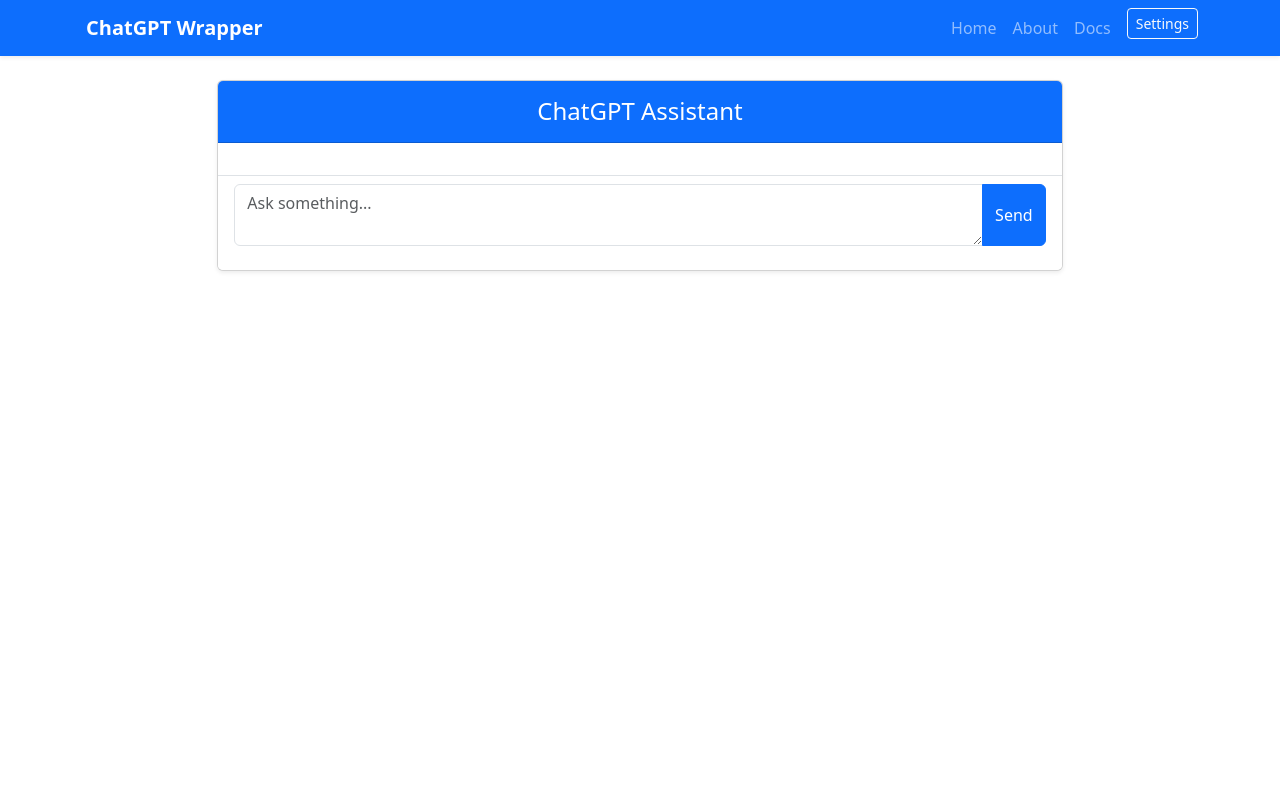
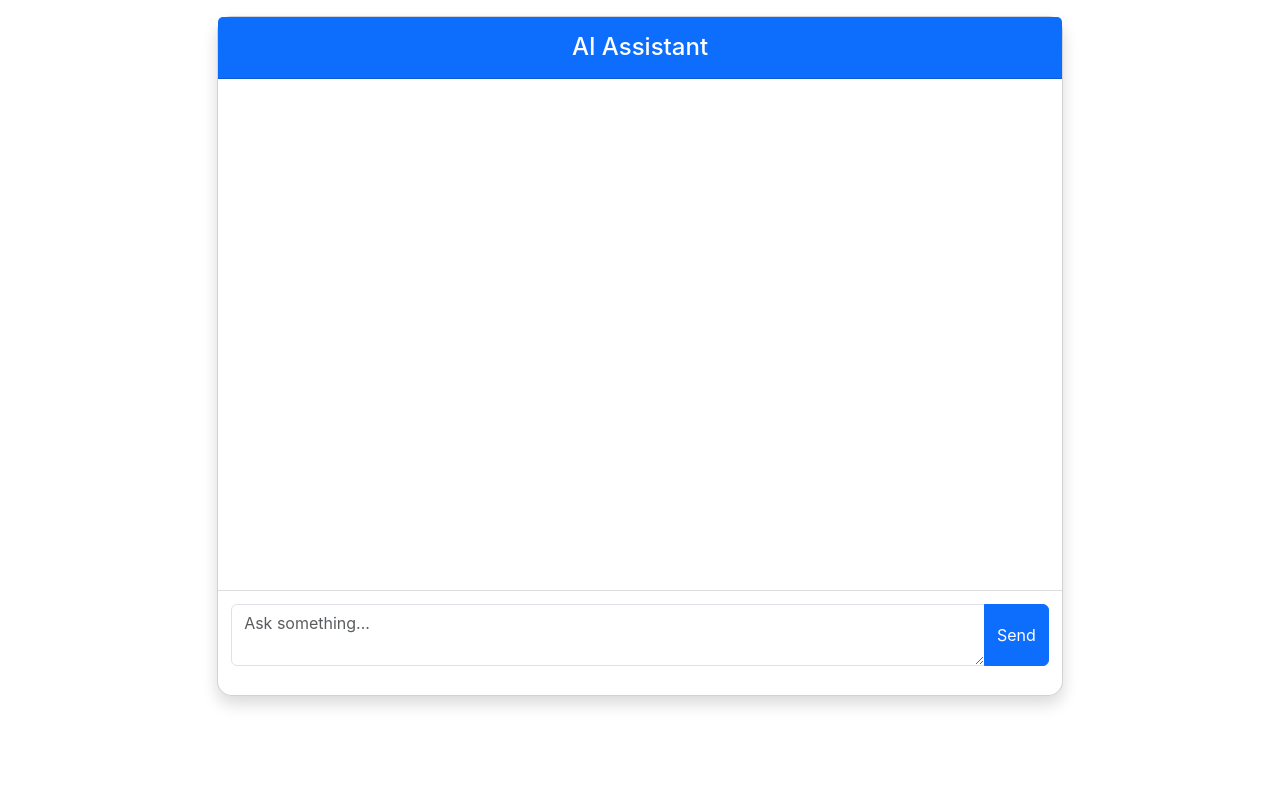
Before and after one commit to bunker-pilot/django-chatgp-bot, a Django app: page / in a window 1280 px wide. Run offline with Django 5.2, Linux system fonts and the light colour scheme.

Commit message:
Fixed some bugs

```diff
--- a/chatbot/templates/chatbot/home.html
+++ b/chatbot/templates/chatbot/home.html
@@ -1,23 +1,119 @@
 {% extends "base.html" %}
 
 {% block content %}
-<div class="row justify-content-center mt-4">
-  <div class="col-md-8">
 
-    <!-- Chat window -->
-    <div class="card shadow-sm mb-4">
+<style>
+  body {
+    font-family: "Inter", sans-serif;
+  }
+
+  .chat-container {
+    height: calc(100vh - 120px);
+    display: flex;
+    flex-direction: column;
+    border-radius: 15px;
+  }
+
+  .chat-body {
+    flex: 1;
+    overflow-y: auto;
+    padding: 1rem;
+    scroll-behavior: smooth;
+  }
+
+  .chat-input {
+    border-top: 1px solid #ddd;
+    padding: 0.8rem;
+    background: #fff;
+    border-bottom-left-radius: 15px;
+    border-bottom-right-radius: 15px;
+  }
+
+  .bubble {
+    animation: fadeIn 0.3s ease-out;
+  }
+
+  @keyframes fadeIn {
+    from {
+      opacity: 0;
+      transform: translateY(8px);
+    }
+    to {
+      opacity: 1;
+      transform: translateY(0);
+    }
+  }
+
+  /* Typing indicator */
+  .typing {
+    font-size: 14px;
+    color: #666;
+    opacity: 0.8;
+  }
+
+  .typing span {
+    animation: blink 1.4s infinite;
+  }
+  .typing span:nth-child(2) { animation-delay: 0.2s; }
+  .typing span:nth-child(3) { animation-delay: 0.4s; }
+
+  @keyframes blink {
+    0%, 100% { opacity: 0.2; }
+    20% { opacity: 1; }
+  }
+
+  /* ★ RESPONSIVE IMPROVEMENTS ★ */
+  @media (max-width: 768px) {
+    .chat-container {
+      height: calc(100vh - 90px);
+      border-radius: 0; /* cleaner mobile look */
+    }
+
+    .chat-body {
+      padding: 0.6rem;
+    }
+
+    .bubble div {
+      font-size: 15px;
+    }
+
+    .chat-input textarea {
+      font-size: 15px;
+    }
+  }
+
+  @media (max-width: 480px) {
+    .bubble div {
+      font-size: 14px;
+    }
+
+    .chat-body {
+      padding: 0.5rem;
+    }
+
+    h4 {
+      font-size: 18px;
+    }
+  }
+</style>
+
+
+<div class="row justify-content-center mt-3">
+  <div class="col-lg-8 col-md-10 col-sm-12">
+
+    <div class="card shadow chat-container">
+
       <div class="card-header bg-primary text-white text-center py-3">
-        <h4 class="mb-0">ChatGPT Assistant</h4>
+        <h4 class="mb-0">AI Assistant</h4>
       </div>
 
-      <div class="card-body" style="max-height: 600px; overflow-y: auto;">
+      <!-- CHAT MESSAGES -->
+      <div id="chatBody" class="chat-body">
 
-        <!-- Chat History -->
         {% for item in chat %}
           {% if item.question %}
-            <!-- User Bubble -->
-            <div class="d-flex justify-content-end mb-3">
-              <div class="p-3 rounded-3 bg-primary text-white shadow-sm" style="max-width: 75%;">
+            <div class="d-flex justify-content-end mb-3 bubble">
+              <div class="p-3 rounded-3 bg-primary text-white shadow-sm" style="max-width: 80%;">
                 <strong>You:</strong>
                 <div class="mt-1" style="white-space: pre-wrap;">{{ item.question }}</div>
               </div>
@@ -25,9 +121,8 @@
           {% endif %}
 
           {% if item.response %}
-            <!-- AI Bubble -->
-            <div class="d-flex justify-content-start mb-3">
-              <div class="p-3 rounded-3 bg-light border shadow-sm" style="max-width: 75%;">
+            <div class="d-flex justify-content-start mb-3 bubble">
+              <div class="p-3 rounded-3 bg-light border shadow-sm" style="max-width: 80%;">
                 <strong>AI:</strong>
                 <div class="mt-1" style="white-space: pre-wrap;">{{ item.response }}</div>
               </div>
@@ -37,14 +132,15 @@
 
       </div>
 
-      <!-- Ask question form -->
-      <div class="card-footer bg-white border-top">
-        <form method="post" action="{% url 'home' %}">
+      <!-- INPUT BAR -->
+      <div class="chat-input">
+        <form id="chatForm" method="post" action="{% url 'home' %}">
           {% csrf_token %}
 
           <div class="input-group">
             <textarea
               class="form-control"
+              id="questionBox"
               name="question"
               rows="2"
               required
@@ -53,10 +149,23 @@
             <button class="btn btn-primary" type="submit">Send</button>
           </div>
 
+          <!-- Typing indicator -->
+          {% if response %}
+          <div class="mt-2 typing">
+            AI is thinking <span>.</span><span>.</span><span>.</span>
+          </div>
+          {% endif %}
         </form>
       </div>
+
     </div>
 
   </div>
 </div>
+
+<script>
+  const chatBody = document.getElementById("chatBody");
+  chatBody.scrollTop = chatBody.scrollHeight;
+</script>
+
 {% endblock %}
--- a/chatbot/views.py
+++ b/chatbot/views.py
@@ -7,7 +7,7 @@
 from dotenv import load_dotenv
 # Create your views here.
 load_dotenv()
-client = genai.Client(api_key="sk-de6ff67d2a0e42e0b136f832a09d33b8")
+client = genai.Client()
 
 
 class HomeView(View):
@@ -18,11 +18,8 @@
         if question:
             chat = request.session.get("chat",[])
             response = client.models.generate_content( model="gemini-2.5-flash", contents=question)
-            chat.append({"question" : question , "response": response.text})
+            reply = response.candidates[0].content.parts[0].text
+            chat.append({"question" : question , "response": reply})
             request.session["chat"] = chat
             request.session.modified = True
-            return render(request , "chatbot/home.html" , {
-                "question":question,
-                "response": response.text
-            })
         return HttpResponseRedirect(reverse_lazy("home"))
--- a/templates/base.html
+++ b/templates/base.html
@@ -6,7 +6,6 @@
     <title>{% block page_title %}Home{% endblock page_title %}</title>
 </head>
 <body>
-    {% include "includes/navbar.html" %}
     {% block content %}{% endblock content %}
     <script src="https://cdn.jsdelivr.net/npm/bootstrap@5.3.0/dist/js/bootstrap.bundle.min.js"></script>
 </body>
--- a/templates/includes/navbar.html
+++ /dev/null
@@ -1,44 +0,0 @@
-<nav class="navbar navbar-expand-lg navbar-dark bg-primary shadow-sm">
-  <div class="container">
-
-    <!-- Brand -->
-    <a class="navbar-brand fw-bold" href="{% url 'home' %}">
-      <i class="bi bi-chat-dots-fill me-1"></i>
-      ChatGPT Wrapper
-    </a>
-
-    <!-- Mobile button -->
-    <button class="navbar-toggler" type="button" data-bs-toggle="collapse" data-bs-target="#navbarMenu">
-      <span class="navbar-toggler-icon"></span>
-    </button>
-
-    <!-- Menu -->
-    <div class="collapse navbar-collapse" id="navbarMenu">
-
-      <ul class="navbar-nav ms-auto">
-
-        <li class="nav-item">
-          <a class="nav-link" href="{% url 'home' %}">Home</a>
-        </li>
-
-        <!-- Example extra pages -->
-        <li class="nav-item">
-          <a class="nav-link" href="#">About</a>
-        </li>
-
-        <li class="nav-item">
-          <a class="nav-link" href="#">Docs</a>
-        </li>
-
-        <!-- Right-aligned button -->
-        <li class="nav-item ms-2">
-          <a class="btn btn-outline-light btn-sm" href="#">
-            <i class="bi bi-gear"></i> Settings
-          </a>
-        </li>
-
-      </ul>
-    </div>
-
-  </div>
-</nav>
```
